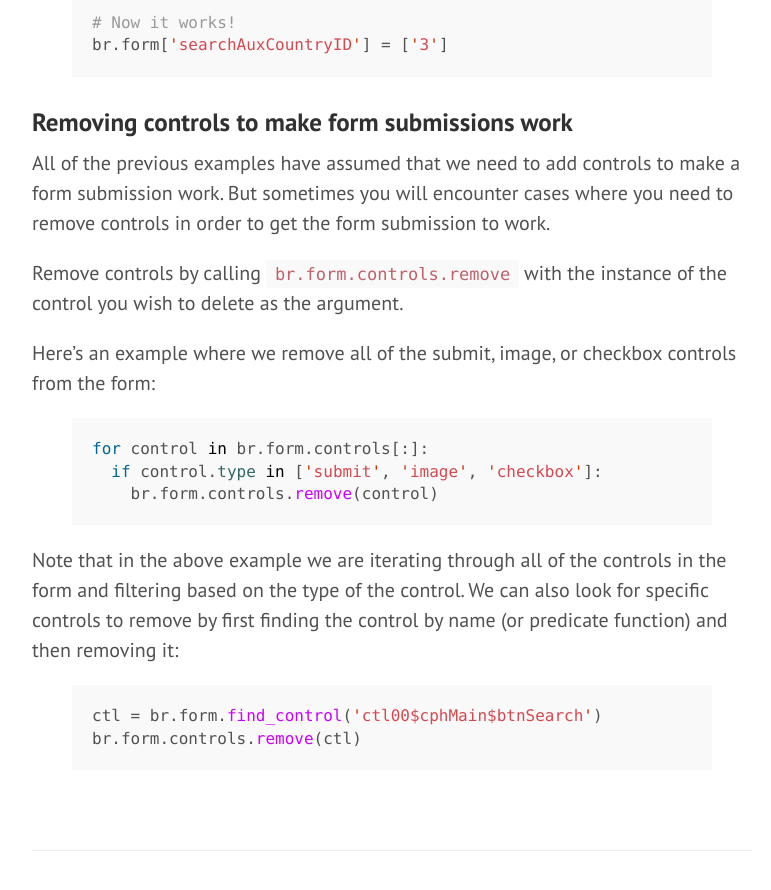
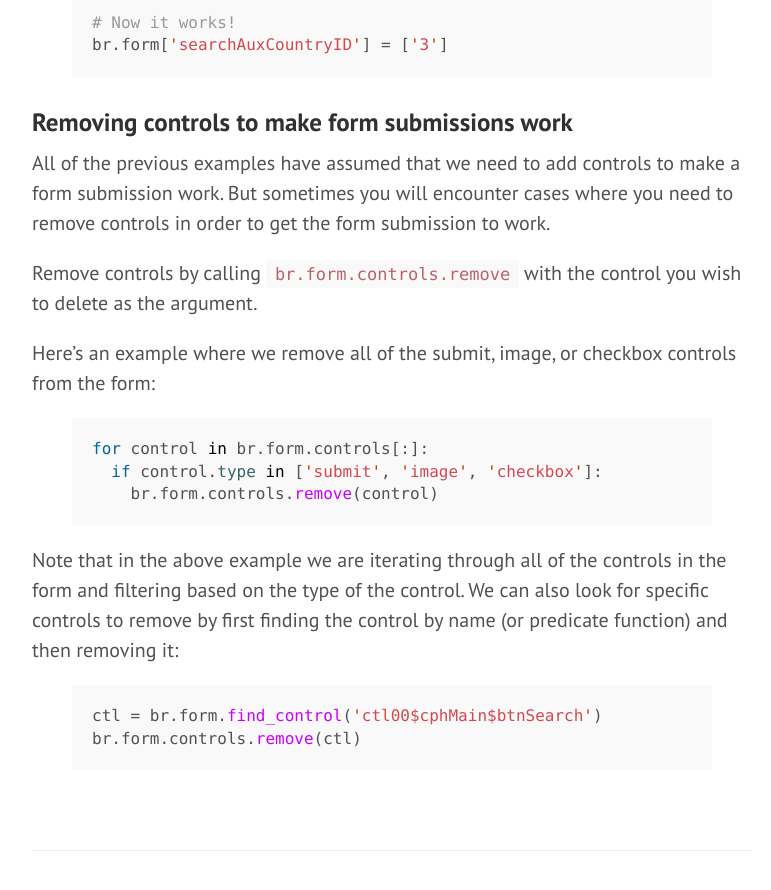
Before and after one commit to thayton/thayton.github.io, a Jekyll site: the page built from _posts/2014-12-08-form-handling-with-mechanize-and-beautifulsoup.md, in a window 1280 px wide and 900 px high, scrolled down 8562 px. Shown: the top 890 px of the window, without its empty margins (428-1199 px from the left). Built offline with Jekyll 4.4.1, drawn with Linux system fonts in a browser that asks for light colours; Markdown is read by kramdown in place of the engine named in the settings.

Commit message:
formatting

```diff
--- a/_posts/2014-12-08-form-handling-with-mechanize-and-beautifulsoup.md
+++ b/_posts/2014-12-08-form-handling-with-mechanize-and-beautifulsoup.md
@@ -342,8 +342,7 @@ br.form['searchAuxCountryID'] = ['3']
 All of the previous examples have assumed that we need to add controls to make a form submission work. But sometimes
 you will encounter cases where you need to remove controls in order to get the form submission to work.
 
-Remove controls by calling `br.form.controls.remove` with the instance of the control you wish to delete as the
-argument.
+Remove controls by calling `br.form.controls.remove` with the control you wish to delete as the argument.
 
 Here's an example where we remove all of the submit, image, or checkbox controls from the form:
 
```
